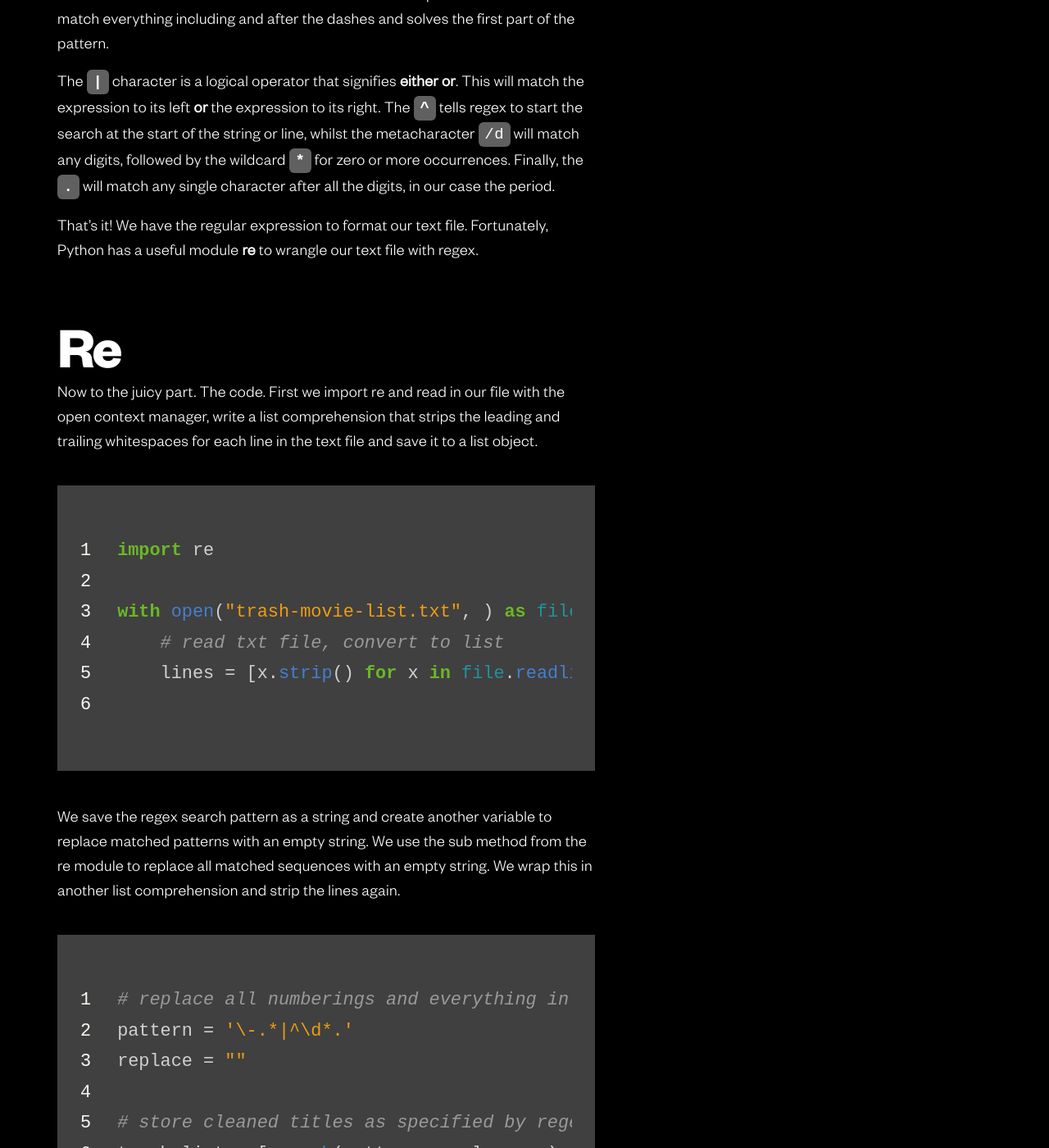
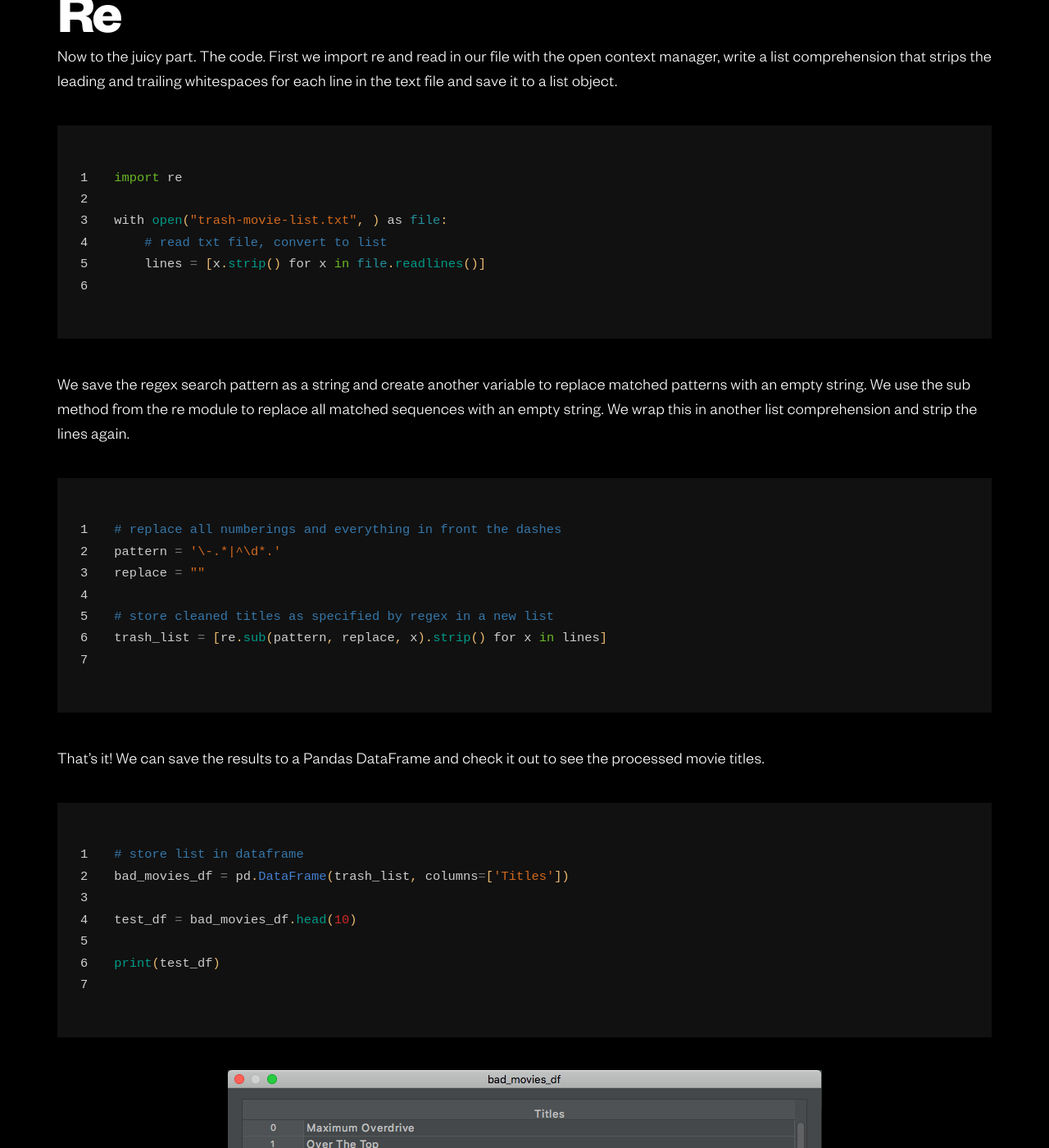
Before and after one commit to kostyafarber/kostyafarber.github.io, a Jekyll site: the page built from docs/_posts/2021-02-01-textprocessing.md, in a window 1280 px wide and 1400 px high, scrolled down 5153 px. Shown: the whole window at 82% size. Built offline with Jekyll 4.4.1, drawn with Linux system fonts in a browser that asks for light colours; nearby versions of some CDN libraries; some web fonts are replaced.

Commit message:
add style changes

```diff
--- a/docs/_sass/_includes/_syntax.scss
+++ b/docs/_sass/_includes/_syntax.scss
@@ -1,73 +1,74 @@
-.highlight pre { background-color: #404040 }
-.highlight .hll { background-color: #404040 }
-.highlight .c { color: #999999; font-style: italic } /* Comment */
-.highlight .err { color: #a61717; background-color: #e3d2d2 } /* Error */
-.highlight .g { color: #d0d0d0 } /* Generic */
-.highlight .k { color: #6ab825; font-weight: bold } /* Keyword */
-.highlight .l { color: #d0d0d0 } /* Literal */
-.highlight .n { color: #d0d0d0 } /* Name */
-.highlight .o { color: #d0d0d0 } /* Operator */
-.highlight .x { color: #d0d0d0 } /* Other */
-.highlight .p { color: #d0d0d0 } /* Punctuation */
-.highlight .cm { color: #999999; font-style: italic } /* Comment.Multiline */
-.highlight .cp { color: #cd2828; font-weight: bold } /* Comment.Preproc */
-.highlight .c1 { color: #999999; font-style: italic } /* Comment.Single */
-.highlight .cs { color: #e50808; font-weight: bold; background-color: #520000 } /* Comment.Special */
-.highlight .gd { color: #d22323 } /* Generic.Deleted */
-.highlight .ge { color: #d0d0d0; font-style: italic } /* Generic.Emph */
-.highlight .gr { color: #d22323 } /* Generic.Error */
-.highlight .gh { color: #ffffff; font-weight: bold } /* Generic.Heading */
-.highlight .gi { color: #589819 } /* Generic.Inserted */
-.highlight .go { color: #cccccc } /* Generic.Output */
-.highlight .gp { color: #aaaaaa } /* Generic.Prompt */
-.highlight .gs { color: #d0d0d0; font-weight: bold } /* Generic.Strong */
-.highlight .gu { color: #ffffff; text-decoration: underline } /* Generic.Subheading */
-.highlight .gt { color: #d22323 } /* Generic.Traceback */
-.highlight .kc { color: #6ab825; font-weight: bold } /* Keyword.Constant */
-.highlight .kd { color: #6ab825; font-weight: bold } /* Keyword.Declaration */
-.highlight .kn { color: #6ab825; font-weight: bold } /* Keyword.Namespace */
-.highlight .kp { color: #6ab825 } /* Keyword.Pseudo */
-.highlight .kr { color: #6ab825; font-weight: bold } /* Keyword.Reserved */
-.highlight .kt { color: #6ab825; font-weight: bold } /* Keyword.Type */
-.highlight .ld { color: #d0d0d0 } /* Literal.Date */
-.highlight .m { color: #3677a9 } /* Literal.Number */
-.highlight .s { color: #ed9d13 } /* Literal.String */
-.highlight .na { color: #bbbbbb } /* Name.Attribute */
-.highlight .nb { color: #24909d } /* Name.Builtin */
-.highlight .nc { color: #447fcf; text-decoration: underline } /* Name.Class */
-.highlight .no { color: #40ffff } /* Name.Constant */
-.highlight .nd { color: #ffa500 } /* Name.Decorator */
-.highlight .ni { color: #d0d0d0 } /* Name.Entity */
-.highlight .ne { color: #bbbbbb } /* Name.Exception */
-.highlight .nf { color: #447fcf } /* Name.Function */
-.highlight .nl { color: #d0d0d0 } /* Name.Label */
-.highlight .nn { color: #447fcf; text-decoration: underline } /* Name.Namespace */
-.highlight .nx { color: #d0d0d0 } /* Name.Other */
-.highlight .py { color: #d0d0d0 } /* Name.Property */
-.highlight .nt { color: #6ab825; font-weight: bold } /* Name.Tag */
-.highlight .nv { color: #40ffff } /* Name.Variable */
-.highlight .ow { color: #6ab825; font-weight: bold } /* Operator.Word */
-.highlight .w { color: #666666 } /* Text.Whitespace */
-.highlight .mf { color: #3677a9 } /* Literal.Number.Float */
-.highlight .mh { color: #3677a9 } /* Literal.Number.Hex */
-.highlight .mi { color: #3677a9 } /* Literal.Number.Integer */
-.highlight .mo { color: #3677a9 } /* Literal.Number.Oct */
-.highlight .sb { color: #ed9d13 } /* Literal.String.Backtick */
-.highlight .sc { color: #ed9d13 } /* Literal.String.Char */
-.highlight .sd { color: #ed9d13 } /* Literal.String.Doc */
-.highlight .s2 { color: #ed9d13 } /* Literal.String.Double */
-.highlight .se { color: #ed9d13 } /* Literal.String.Escape */
-.highlight .sh { color: #ed9d13 } /* Literal.String.Heredoc */
-.highlight .si { color: #ed9d13 } /* Literal.String.Interpol */
-.highlight .sx { color: #ffa500 } /* Literal.String.Other */
-.highlight .sr { color: #ed9d13 } /* Literal.String.Regex */
-.highlight .s1 { color: #ed9d13 } /* Literal.String.Single */
-.highlight .ss { color: #ed9d13 } /* Literal.String.Symbol */
-.highlight .bp { color: #24909d } /* Name.Builtin.Pseudo */
-.highlight .vc { color: #40ffff } /* Name.Variable.Class */
-.highlight .vg { color: #40ffff } /* Name.Variable.Global */
-.highlight .vi { color: #40ffff } /* Name.Variable.Instance */
-.highlight .il { color: #3677a9 } /* Literal.Number.Integer.Long */
+/*! Github Dark (Native mod) theme; http://blog.favrik.com/2011/02/22/preview-all-pygments-styles-for-your-code-highlighting-needs/#stylesheetNavigator */
+.highlight, .highlight pre, .highlight table { background: #111 !important; color: #d0d0d0 !important; }
+.highlight .hll { background-color: #404040 !important; }
+.highlight .c { color: #3677a9 !important; } /* Comment */
+.highlight .err { color: #a61717 !important; background-color: #311 !important; } /* Error */
+.highlight .g { color: #d0d0d0 !important; } /* Generic */
+.highlight .k { color: #ccc !important; } /* Keyword; catches prefixes and css3 */
+.highlight .l { color: #d0d0d0 !important; } /* Literal */
+.highlight .n, .highlight .h { color: #ccc !important; } /* Name */
+.highlight .o { color: #777 !important; } /* Operator */
+.highlight .x { color: #d0d0d0 !important; } /* Other */
+.highlight .p { color: #E9B96E !important; } /* Punctuation */
+.highlight .cm { color: #3677a9 !important; } /* Comment.Multiline */
+.highlight .cp { color: #D2691E !important; } /* Comment.Preproc */
+.highlight .c1 { color: #3677a9 !important; } /* Comment.Single */
+.highlight .cs { color: #e50808 !important; background-color: #520000 !important; } /* Comment.Special */
+.highlight .gd { color: #d22323 !important; } /* Generic.Deleted */
+.highlight .ge { color: #d0d0d0 !important; } /* Generic.Emph */
+.highlight .gr { color: #d22323 !important; } /* Generic.Error */
+.highlight .gh { color: #ffffff !important; } /* Generic.Heading */
+.highlight .gi { color: #589819 !important; } /* Generic.Inserted */
+.highlight .go { color: #cccccc !important; } /* Generic.Output */
+.highlight .gp { color: #aaaaaa !important; } /* Generic.Prompt */
+.highlight .gs { color: #d0d0d0 !important; } /* Generic.Strong */
+.highlight .gu { color: #ffffff !important; } /* Generic.Subheading */
+.highlight .gt { color: #d22323 !important; } /* Generic.Traceback */
+.highlight .kc { color: #6ab825 !important; } /* Keyword.Constant */
+.highlight .kd { color: #6ab825 !important; } /* Keyword.Declaration */
+.highlight .kn { color: #6ab825 !important; } /* Keyword.Namespace */
+.highlight .kp { color: #6ab825 !important; } /* Keyword.Pseudo */
+.highlight .kr { color: #6ab825 !important; } /* Keyword.Reserved */
+.highlight .kt { color: #6ab825 !important; } /* Keyword.Type */
+.highlight .ld { color: #d0d0d0 !important; } /* Literal.Date */
+.highlight .m { color: #cd2828 !important; } /* Literal.Number */
+.highlight .s { color: #D2691E !important; } /* Literal.String */
+.highlight .na { color: #bbbbbb !important; } /* Name.Attribute */
+.highlight .nb { color: #24909d !important; } /* Name.Builtin */
+.highlight .nc { color: #447fcf !important; } /* Name.Class */
+.highlight .no { color: #4ca !important; } /* Name.Constant */
+.highlight .nd { color: #ffa500 !important; } /* Name.Decorator */
+.highlight .ni { color: #d0d0d0 !important; } /* Name.Entity */
+.highlight .ne { color: #bbbbbb !important; } /* Name.Exception */
+.highlight .nf { color: #098 !important; } /* Name.Function */
+.highlight .nl { color: #d0d0d0 !important; } /* Name.Label */
+.highlight .nn { color: #447fcf !important; } /* Name.Namespace */
+.highlight .nx { color: #d0d0d0 !important; } /* Name.Other */
+.highlight .py { color: #d0d0d0 !important; } /* Name.Property */
+.highlight .nt { color: #6ab825 !important; } /* Name.Tag */
+.highlight .nv { color: #4ca !important; } /* Name.Variable */
+.highlight .ow { color: #6ab825 !important; } /* Operator.Word */
+.highlight .w { color: #666666 !important; } /* Text.Whitespace */
+.highlight .mf { color: #cd2828 !important; } /* Literal.Number.Float */
+.highlight .mh { color: #cd2828 !important; } /* Literal.Number.Hex */
+.highlight .mi { color: #cd2828 !important; } /* Literal.Number.Integer */
+.highlight .mo { color: #cd2828 !important; } /* Literal.Number.Oct */
+.highlight .sb { color: #D2691E !important; } /* Literal.String.Backtick */
+.highlight .sc { color: #D2691E !important; } /* Literal.String.Char */
+.highlight .sd { color: #D2691E !important; } /* Literal.String.Doc */
+.highlight .s2 { color: #D2691E !important; } /* Literal.String.Double */
+.highlight .se { color: #D2691E !important; } /* Literal.String.Escape */
+.highlight .sh { color: #D2691E !important; } /* Literal.String.Heredoc */
+.highlight .si { color: #D2691E !important; } /* Literal.String.Interpol */
+.highlight .sx { color: #ffa500 !important; } /* Literal.String.Other */
+.highlight .sr { color: #cd2828 !important; } /* Literal.String.Regex */
+.highlight .s1 { color: #D2691E !important; } /* Literal.String.Single */
+.highlight .ss { color: #D2691E !important; } /* Literal.String.Symbol */
+.highlight .bp { color: #24909d !important; } /* Name.Builtin.Pseudo */
+.highlight .vc { color: #4ca !important; } /* Name.Variable.Class */
+.highlight .vg { color: #4ca !important; } /* Name.Variable.Global */
+.highlight .vi { color: #4ca !important; } /* Name.Variable.Instance */
+.highlight .il { color: #cd2828 !important; } /* Literal.Number.Integer.Long */
 
 .rouge-gutter {
 	text-align: right;
--- a/docs/_sass/_pages/_page__post.scss
+++ b/docs/_sass/_pages/_page__post.scss
@@ -41,7 +41,7 @@
   }
 
   .post__content {
-    max-width: 656px;
+    max-width: 1200px;
     margin-bottom: 80px;
 
     p {
@@ -214,7 +214,7 @@
       overflow: auto;
 
       @include mq(tabletp) {
-        font-size: $p-size;
+        font-size: 1.05em;
       }
 
       .highlight {
@@ -252,6 +252,10 @@
     .video-wrap {
       position: relative;
       margin: 32px auto;
+
+      display: flex;
+      align-items: center;
+      justify-content: center;
 
       &:first-child {
         margin-top: 0;
@@ -298,7 +302,7 @@
       }
 
       h3 {
-        margin: 80px 0 12px;
+        margin: 1.5rem 0 12px;
       }
 
       h4 {
--- a/docs/_sass/_typography.scss
+++ b/docs/_sass/_typography.scss
@@ -263,7 +263,7 @@ code {
   font-family: monospace;
   padding: .2em .4em;
   margin: 0;
-  font-size: 95%;
+  font-size: 75%;
   border-radius: 6px;
   background-color: rgba(241,241,241,.4);
   color: #fff;
```
Also changed, not shown: docs/_posts/2022-11-14-learning-cplusplus.md (+1 -1 lines).
